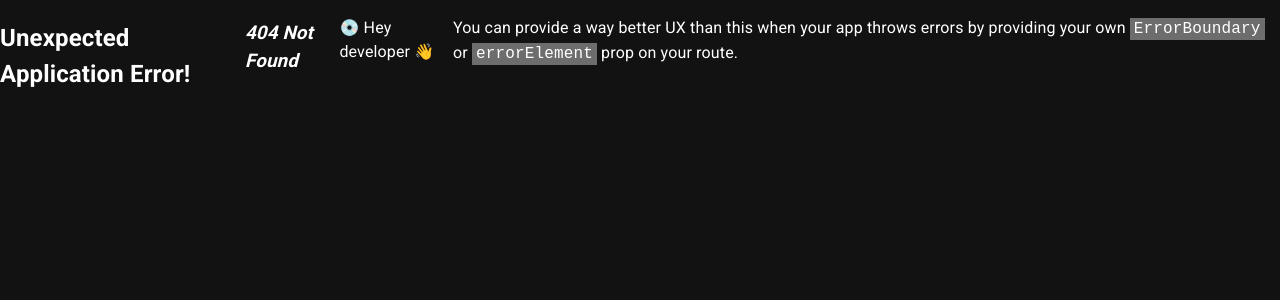
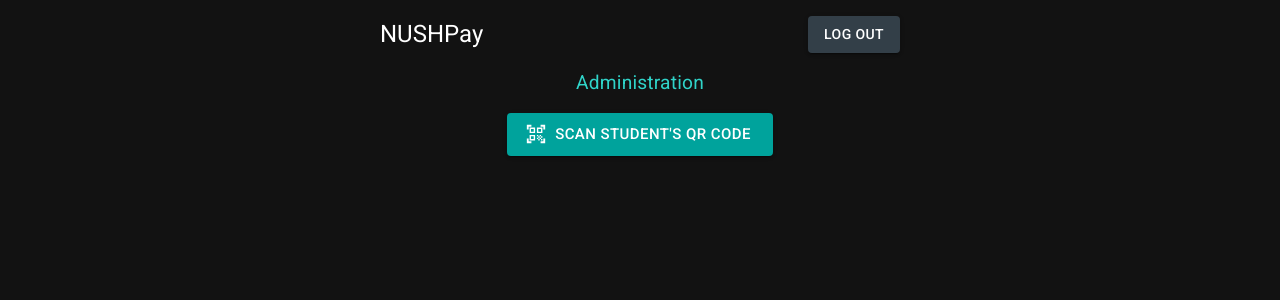
Before and after one commit to appventure-nush/excite-wallet, a React (Vite) app in the folder frontend/: page /admin in a window 1280 px wide. Before the commit this address had no page. Shown: the top 300 px of the page. Built offline with nearby package versions, Linux system fonts and the light colour scheme; a web font is replaced by a local one.

Commit message:
Added admin page

```diff
--- /dev/null
+++ b/frontend/src/routes/admin_view.tsx
@@ -0,0 +1,78 @@
+import {
+  Button,
+  Container,
+  Stack,
+  Typography,
+  TextField,
+  InputAdornment,
+  Divider,
+  Box,
+} from "@mui/material";
+import { Link } from "react-router-dom";
+import Header from "../components/header";
+import QrCodeScannerIcon from "@mui/icons-material/QrCodeScanner";
+import { useState } from "react";
+
+export default function AdminPage() {
+  const [scanned, setScanned] = useState(false);
+  return (
+    <Container maxWidth="sm">
+      <Header />
+      <Stack
+        direction="column"
+        spacing={2}
+        sx={{
+          justifyContent: "center",
+          alignItems: "center",
+        }}
+      >
+        <Typography variant="body1">Administration</Typography>
+        <Button
+          variant="contained"
+          size="large"
+          onClick={() => setScanned(true)}
+          startIcon={<QrCodeScannerIcon />}
+        >
+          Scan Student's QR Code
+        </Button>
+        <Divider variant="middle" />
+
+        {scanned ? (
+          <Stack
+            direction="column"
+            spacing={2}
+            sx={{
+              justifyContent: "center",
+              alignItems: "center",
+            }}
+          >
+            <Typography variant="h6">Topup STUDENT NAME HERE:</Typography>
+            <Typography variant="body1">Balance to be added:</Typography>
+            <TextField
+              id="student-pay-amount"
+              label="Amount"
+              variant="filled"
+              slotProps={{
+                input: {
+                  startAdornment: (
+                    <InputAdornment position="start">
+                      <Typography variant="body2">$</Typography>
+                    </InputAdornment>
+                  ),
+                },
+              }}
+            />
+            <Button variant="contained" size="large">
+              Confirm Top-up
+            </Button>
+            <Box sx={{ position: "fixed", bottom: "2em" }}>
+              <Button variant="outlined" color="white" onClick={() => setScanned(false)}>
+                Cancel
+              </Button>
+            </Box>
+          </Stack>
+        ) : null}
+      </Stack>
+    </Container>
+  );
+}
```
Also changed, not shown: frontend/src/main.tsx (+6 -1 lines).
